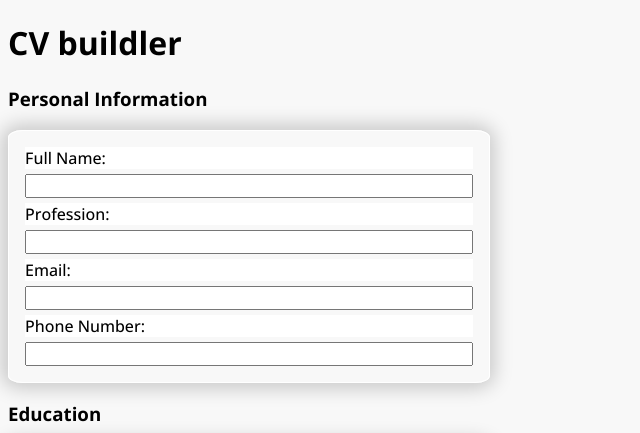
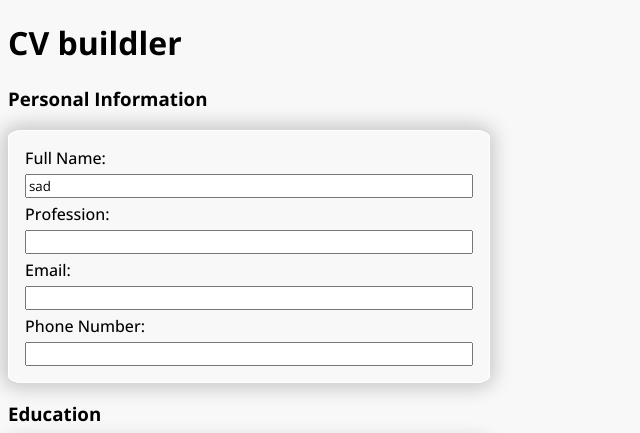
Before and after one commit to betrion/cv-project, a React (Create React App) app: page / in a window 1280 px wide. Shown: the top 433 px of the page, without its empty margins (0-640 px from the left). Built offline with nearby package versions, Linux system fonts and the light colour scheme.

Commit message:
Personal Info props and states

```diff
--- a/src/App.js
+++ b/src/App.js
@@ -1,29 +1,46 @@
 import "./styles/style.css";
 import React from "react";
+import Personal from "./components/Personal";
 export default class App extends React.Component {
   constructor() {
     super();
     this.state = {
       personalInfo: {
-        fullName: "",
-        professsion: "",
+        fullName: "sad",
+        profession: "",
         email: "",
         phone: "",
       },
-      education: {
+      educations: [
+        {
           schoolName: "",
           startYear: "",
           endYear: "",
+          id: Math.round(Math.random() * 100000),
         },
-      workExperience: {
+      ],
+      workExperiences: [
+        {
           companyName: "",
           startYear: "",
           endYear: "",
           jobRole: "",
+          id: Math.round(Math.random() * 100000),
         },
+      ],
     };
+    this.handleChange = this.handleChange.bind(this);
   }
-
+  handleChange = (e) => {
+    const value = e.target.value;
+    console.log(value);
+    this.setState((prevstate) => ({
+      personalInfo: {
+        ...prevstate.personalInfo,
+        [e.target.name]: value,
+      },
+    }));
+  };
   render() {
     return (
       <div>
@@ -31,19 +48,10 @@ export default class App extends React.Component {
           <h1>CV buildler</h1>
         </div>
         <section className="personalInfo">
-          <h3>Personal Information</h3>
-          <form className="personalForm">
-            <label htmlFor="fullName">Full Name:</label>
-            <input className="fullName" id="fullName" name="fullName"></input>
-            <label htmlFor="prof">Profession:</label>
-            <input className="prof" id="prof" name="prof"></input>
-            <label htmlFor="email">Email:</label>
-            <input type="email" id="email"></input>
-            <label htmlFor="phone" id="phone">
-              Phone Number:
-            </label>
-            <input type="tel"></input>
-          </form>
+          <Personal
+            personalInfo={this.state.personalInfo}
+            handleChange={this.handleChange}
+          />
         </section>
 
         <section className="educationInfo">
--- /dev/null
+++ b/src/components/Personal.js
@@ -0,0 +1,49 @@
+import React from "react";
+
+export default class Personal extends React.Component {
+  //   const [values, setValues] = React.useState(persInfo);
+  //   const handleChange = (e) => {
+  //     setValues({ ...values, [e.target.name]: e.target.value });
+  //   };
+  render() {
+    return (
+      <>
+        <h3>Personal Information</h3>
+        <form className="personalForm">
+          <label htmlFor="fullName">Full Name: </label>
+          <input
+            className="fullName"
+            id="fullName"
+            name="fullName"
+            value={this.props.personalInfo.fullName}
+            onChange={this.props.handleChange}
+          ></input>
+          <label htmlFor="proffession">Profession:</label>
+          <input
+            className="prof"
+            id="profession"
+            name="profession"
+            value={this.props.personalInfo.profession}
+            onChange={this.props.handleChange}
+          ></input>
+          <label htmlFor="email">Email:</label>
+          <input
+            type="email"
+            id="email"
+            name="email"
+            value={this.props.personalInfo.email}
+            onChange={this.props.handleChange}
+          ></input>
+          <label htmlFor="phone">Phone Number:</label>
+          <input
+            type="tel"
+            id="phone"
+            name="phone"
+            value={this.props.personalInfo.phone}
+            onChange={this.props.handleChange}
+          ></input>
+        </form>
+      </>
+    );
+  }
+}
--- a/src/styles/style.css
+++ b/src/styles/style.css
@@ -17,7 +17,7 @@ body {
 }
 label {
   font-weight: 500;
-  background-color: #ffffff;
+  /* background-color: #ffffff; */
 }
 .deleteBtn,
 .eduBtn,
```
Lines whose indentation alone changed are shown as unchanged.
